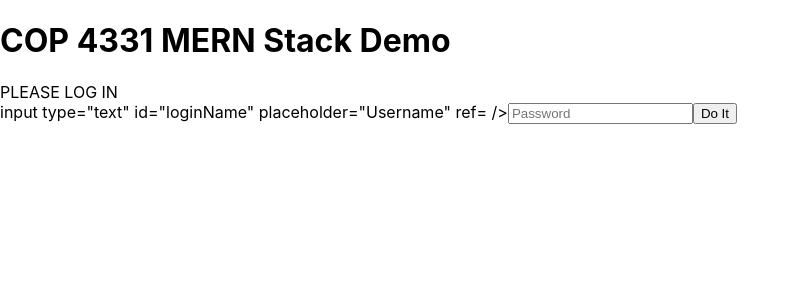
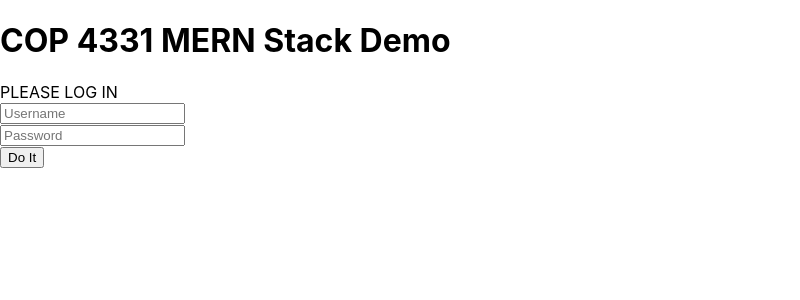
Before and after one commit to rightlaneonly/todo, a React (Create React App) app in the folder frontend/: page / in a window 1280 px wide. Shown: the top 300 px of the page, without its empty margins (0-800 px from the left). Built offline with nearby package versions, Linux system fonts and the light colour scheme.

Commit message:
testing frontend
fixed a typo to get demo to render

```diff
--- a/frontend/package.json
+++ b/frontend/package.json
@@ -11,6 +11,7 @@
     "mongodb": "^4.1.3",
     "react": "^17.0.2",
     "react-dom": "^17.0.2",
+    "react-router-dom": "^5.3.0",
     "react-scripts": "^3.4.4",
     "web-vitals": "^1.0.1"
   },
--- a/frontend/src/components/Login.js
+++ b/frontend/src/components/Login.js
@@ -18,10 +18,10 @@ function Login()
       <div id="loginDiv">
         <form onSubmit={doLogin}>
         <span id="inner-title">PLEASE LOG IN</span><br />
-           input type="text" id="loginName" placeholder="Username"
-           ref={(c) => loginName = c} />
+           <input type="text" id="loginName" placeholder="Username"
+           ref={(c) => loginName = c} /><br/>
            <input type="password" id="loginPassword" placeholder="Password"
-           ref={(c) => loginPassword = c} />
+           ref={(c) => loginPassword = c} /><br/>
         <input type="submit" id="loginButton" class="buttons" value = "Do It"
           onClick={doLogin} />
         <span id="loginResult">{message}</span>
```
Also changed, not shown: 1 other file (tests, documents, lock files or other folders).
